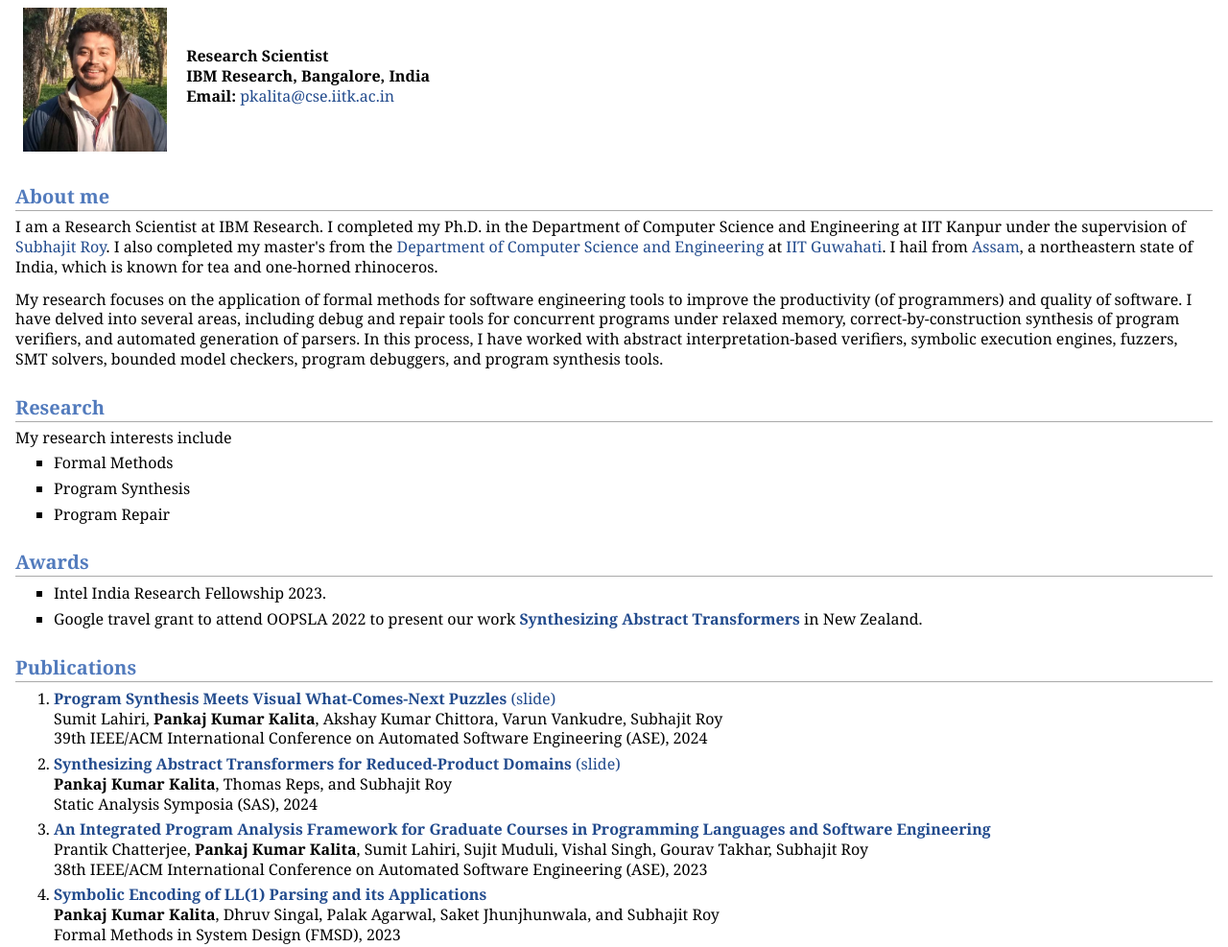
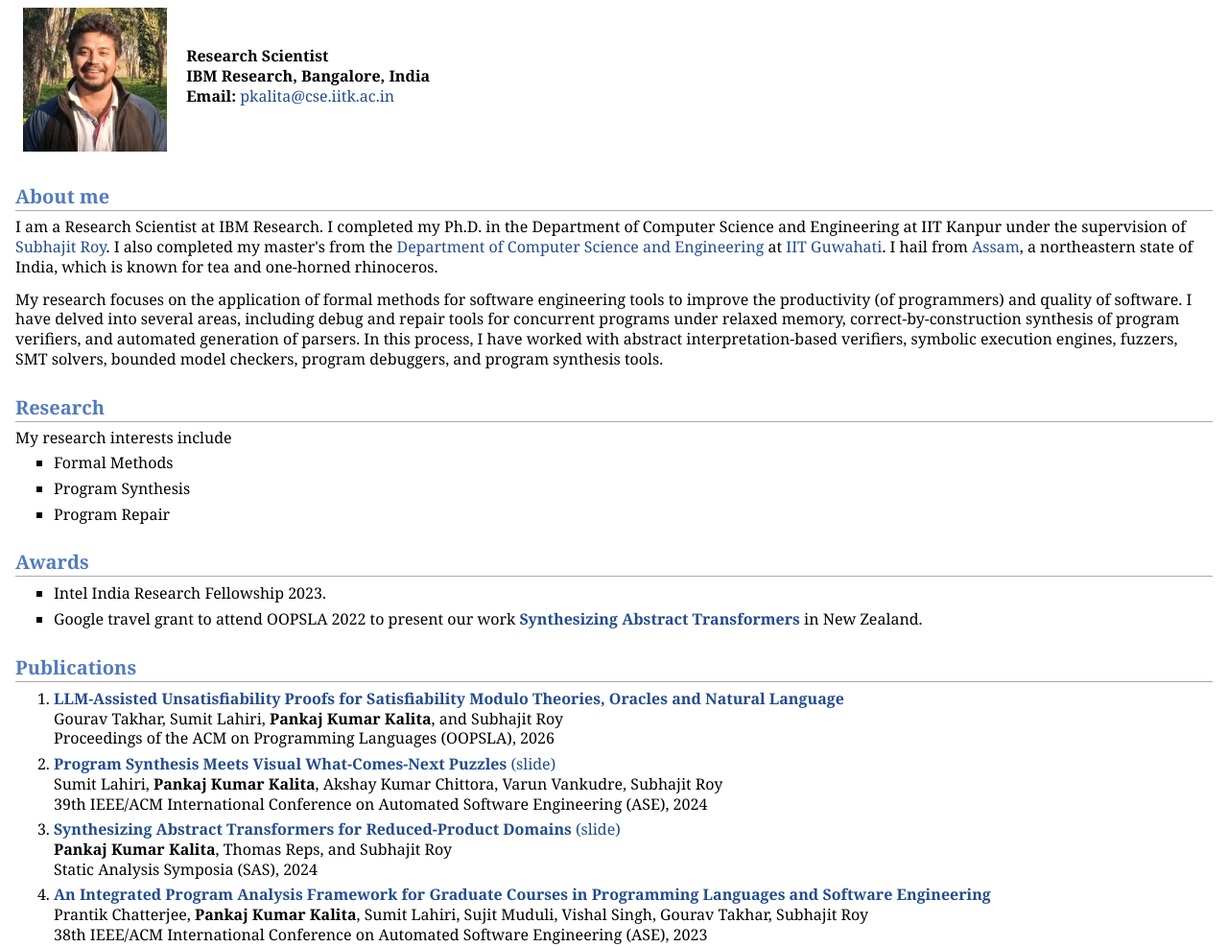
Before and after one commit to pkalita595/pkalita595.github.io, a plain HTML site: page index.html in a window 1280 px wide. Shown: the part 66-1053 px from the top of the page at 96% size. Drawn offline with Linux system fonts and the light colour scheme.

Commit message:
Added oopsla 26 paper

```diff
--- a/index.html
+++ b/index.html
@@ -50,6 +50,12 @@ My research focuses on the application of formal methods for software engineerin
 </ul>
 <h2>Publications </h2>
 <ol>
+
+<li><p><a href="https://doi.org/10.1145/3839451"><b>LLM-Assisted Unsatisfiability Proofs for Satisfiability Modulo Theories, Oracles and Natural Language</b></a> <br />
+Gourav Takhar, Sumit Lahiri, <b>Pankaj Kumar Kalita</b>, and Subhajit Roy <br />
+Proceedings of the ACM on Programming Languages (OOPSLA), 2026<br />
+</p>
+</li>
 
 <li><p><a href="https://dl.acm.org/doi/10.1145/3691620.3695015"><b>Program Synthesis Meets Visual What-Comes-Next Puzzles</b></a> <a href="./file/ASE_24.pdf">(slide)</a><br />
 Sumit Lahiri, <b>Pankaj Kumar Kalita</b>, Akshay Kumar Chittora, Varun Vankudre, Subhajit Roy <br />
```
